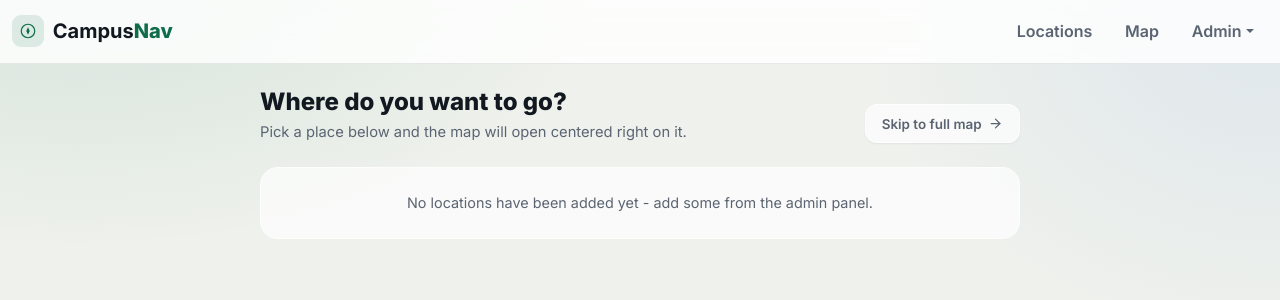
After one commit to Dawoodkhan09/smart-navigation-system-django-, a Django app: template campus/templates/campus/tree.html in a window 1280 px wide. The commit adds this page. Shown: the top 300 px of the page. Run offline with Django 5.2, Linux system fonts and the light colour scheme; the template is opened without the code that fills it, so the values that code supplies are empty.

Commit message:
Add location-tree landing page before the map
Root ('/') now shows a category-grouped tree of campus locations
instead of dropping straight onto the map. Clicking a node navigates
to /map/?location=<id>, which centers the map on that location and
selects it as the route destination automatically.

- New tree.html + location-tree.js: locations grouped by category,
  collapsible branches, click a node to jump to the map.
- map.js dispatches campus:locationsLoaded once locations are fetched;
  home.html listens for it to handle the ?location=<id> deep link.
- navigation.js's selectDestination() gained an optional {pan: true}
  to recenter the map (used by the deep link, not by search-box picks).
- urls.py/views.py: '/' -> locations_tree, '/map/' -> map_view (was
  both 'home' at '/').
- base.html navbar: separate "Locations"/"Map" links with active state.
- settings.py: add 127.0.0.1/localhost to ALLOWED_HOSTS for local dev
  (production host unchanged).

Co-Authored-By: Claude Sonnet 5 <noreply@anthropic.com>

```diff
--- a/campus/static/campus/css/site.css
+++ b/campus/static/campus/css/site.css
@@ -542,6 +542,215 @@ h1, h2, h3, h4, h5, h6 {
 }
 
 /* ==========================================================================
+   Location tree (landing page: campus/tree.html)
+   ========================================================================== */
+.tree-page {
+    max-width: 760px;
+    margin: 0 auto;
+}
+
+.tree-header {
+    display: flex;
+    align-items: flex-end;
+    justify-content: space-between;
+    gap: 1rem;
+    margin-bottom: 1.5rem;
+}
+
+.tree-title {
+    font-size: 1.5rem;
+    font-weight: 800;
+    color: var(--text);
+    margin: 0 0 .3rem;
+}
+
+.tree-subtitle {
+    color: var(--text-muted);
+    font-size: .92rem;
+    margin: 0;
+}
+
+.tree-skip-link {
+    display: inline-flex;
+    align-items: center;
+    gap: .4rem;
+    flex-shrink: 0;
+    padding: .55rem 1rem;
+    border-radius: var(--radius-md);
+    border: 1px solid var(--glass-border);
+    background: var(--glass);
+    color: var(--text-muted);
+    font-weight: 600;
+    font-size: .84rem;
+    text-decoration: none;
+    box-shadow: var(--shadow-sm);
+    transition: color .12s ease, border-color .12s ease, background-color .12s ease;
+}
+
+.tree-skip-link:hover {
+    color: var(--accent-dark);
+    border-color: var(--accent-soft);
+    background: var(--accent-soft);
+}
+
+.location-tree {
+    display: flex;
+    flex-direction: column;
+    gap: .85rem;
+}
+
+.tree-loading,
+.tree-empty {
+    padding: 1.5rem;
+    text-align: center;
+    color: var(--text-muted);
+    font-size: .9rem;
+    border: 1px solid var(--glass-border);
+    border-radius: var(--radius-lg);
+    background: var(--glass);
+}
+
+.tree-branch {
+    border: 1px solid var(--glass-border);
+    border-radius: var(--radius-lg);
+    background: var(--glass);
+    -webkit-backdrop-filter: blur(var(--glass-blur)) saturate(160%);
+    backdrop-filter: blur(var(--glass-blur)) saturate(160%);
+    box-shadow: var(--shadow-sm);
+    overflow: hidden;
+}
+
+.tree-branch-header {
+    display: flex;
+    align-items: center;
+    gap: .7rem;
+    width: 100%;
+    border: 0;
+    background: transparent;
+    padding: 1rem 1.1rem;
+    cursor: pointer;
+    text-align: left;
+    font-family: var(--font-sans);
+}
+
+.tree-branch-icon {
+    display: inline-flex;
+    align-items: center;
+    justify-content: center;
+    width: 34px;
+    height: 34px;
+    flex-shrink: 0;
+    border-radius: var(--radius-sm);
+    background: var(--accent-soft);
+    color: var(--accent);
+}
+
+.tree-branch-name {
+    flex: 1 1 auto;
+    font-weight: 700;
+    font-size: .98rem;
+    color: var(--text);
+}
+
+.tree-branch-count {
+    flex-shrink: 0;
+    min-width: 1.6em;
+    padding: .15em .55em;
+    border-radius: 999px;
+    background: var(--slate-soft);
+    color: var(--slate);
+    font-size: .74rem;
+    font-weight: 700;
+    text-align: center;
+}
+
+.tree-branch-chevron {
+    flex-shrink: 0;
+    color: var(--text-faint);
+    transition: transform .18s ease;
+}
+
+.tree-branch.is-open .tree-branch-chevron {
+    transform: rotate(180deg);
+}
+
+/* Animated collapse via the grid-rows trick - needs exactly one grid item
+   (.tree-branch-inner) so the whole group clips/expands together instead
+   of only the first location node. */
+.tree-branch-children {
+    display: grid;
+    grid-template-rows: 0fr;
+    transition: grid-template-rows .2s ease;
+}
+
+.tree-branch-inner {
+    overflow: hidden;
+}
+
+.tree-branch.is-open .tree-branch-children {
+    grid-template-rows: 1fr;
+}
+
+.tree-node {
+    display: flex;
+    align-items: center;
+    gap: .7rem;
+    width: 100%;
+    border: 0;
+    border-top: 1px solid var(--border);
+    background: transparent;
+    padding: .75rem 1.1rem .75rem 1.4rem;
+    cursor: pointer;
+    text-align: left;
+    font-family: var(--font-sans);
+    transition: background-color .12s ease;
+}
+
+.tree-node:hover,
+.tree-node:focus-visible {
+    background: var(--accent-soft);
+}
+
+.tree-node-dot {
+    flex-shrink: 0;
+    width: 7px;
+    height: 7px;
+    border-radius: 50%;
+    background: var(--accent);
+}
+
+.tree-node-body {
+    flex: 1 1 auto;
+    min-width: 0;
+    display: flex;
+    flex-direction: column;
+    line-height: 1.3;
+}
+
+.tree-node-name {
+    font-weight: 600;
+    font-size: .88rem;
+    color: var(--text);
+}
+
+.tree-node-desc {
+    font-size: .78rem;
+    color: var(--text-muted);
+    white-space: nowrap;
+    overflow: hidden;
+    text-overflow: ellipsis;
+}
+
+.tree-node-arrow {
+    flex-shrink: 0;
+    color: var(--text-faint);
+}
+
+.tree-node:hover .tree-node-arrow {
+    color: var(--accent);
+}
+
+/* ==========================================================================
    Responsive
    ========================================================================== */
 @media (max-width: 991.98px) {
--- /dev/null
+++ b/campus/static/campus/js/location-tree.js
@@ -0,0 +1,138 @@
+// location-tree.js - Landing-page node tree (campus/tree.html): campus
+// locations grouped by category. Clicking a category branch expands/
+// collapses its children; clicking a location node sends the user to the
+// map page centered on that node (see the ?location=<id> handler in
+// home.html, which map.js/navigation.js pick up once locations load).
+
+(function () {
+    const treeEl = document.getElementById('locationTree');
+    if (!treeEl) return;
+
+    const mapUrl = treeEl.dataset.mapUrl || '/map/';
+
+    // Small stroke-icon set matching the rest of the app's SVG style
+    // (see base.html / home.html inline icons) - one per seeded category,
+    // with a generic pin as the fallback for anything else an admin adds.
+    const CATEGORY_ICONS = {
+        Academic: '<path d="M4 6.5C4 5.7 4.6 5 5.5 5H12v14H5.5A1.5 1.5 0 0 1 4 17.5v-11z"></path><path d="M20 6.5c0-.8-.6-1.5-1.5-1.5H12v14h6.5c.8 0 1.5-.7 1.5-1.5v-11z"></path>',
+        Food: '<path d="M6 3v7a3 3 0 0 0 3 3v8"></path><path d="M6 3v6"></path><path d="M9 3v6"></path><path d="M18 3c-1.7 0-3 2-3 5s1.3 5 3 5v8"></path>',
+        Admin: '<rect x="3" y="7.5" width="18" height="12" rx="1.5"></rect><path d="M8 7.5V6a2 2 0 0 1 2-2h4a2 2 0 0 1 2 2v1.5"></path>',
+        Facility: '<path d="M4 21V9l8-5 8 5v12"></path><path d="M9 21v-6h6v6"></path>',
+        Entrance: '<path d="M5 21V4.6A1.6 1.6 0 0 1 6.6 3h8.8A1.6 1.6 0 0 1 17 4.6V21"></path><path d="M19 21H3"></path><path d="M12.5 12v.01"></path>'
+    };
+    const DEFAULT_ICON = '<path d="M12 21s-7-6.2-7-11a7 7 0 0 1 14 0c0 4.8-7 11-7 11z"></path><circle cx="12" cy="10" r="2.4"></circle>';
+
+    function iconSvg(markup, extraClass) {
+        return `<svg class="${extraClass}" viewBox="0 0 24 24" width="17" height="17" fill="none" stroke="currentColor" stroke-width="1.8" stroke-linecap="round" stroke-linejoin="round" aria-hidden="true">${markup}</svg>`;
+    }
+
+    function escapeHtml(str) {
+        const div = document.createElement('div');
+        div.textContent = str ?? '';
+        return div.innerHTML;
+    }
+
+    function groupByCategory(locations) {
+        const groups = new Map();
+        locations.forEach((loc) => {
+            const key = loc.category || 'General';
+            if (!groups.has(key)) groups.set(key, []);
+            groups.get(key).push(loc);
+        });
+        return groups;
+    }
+
+    function buildNode(loc) {
+        const node = document.createElement('button');
+        node.type = 'button';
+        node.className = 'tree-node';
+
+        const preview = (loc.description || '').replace(/\s+/g, ' ').trim();
+        const shortPreview = preview.length > 90 ? preview.slice(0, 90) + '...' : preview;
+
+        node.innerHTML = `
+            <span class="tree-node-dot" aria-hidden="true"></span>
+            <span class="tree-node-body">
+                <span class="tree-node-name">${escapeHtml(loc.name)}</span>
+                ${preview ? `<span class="tree-node-desc">${escapeHtml(shortPreview)}</span>` : ''}
+            </span>
+            <svg class="tree-node-arrow" viewBox="0 0 24 24" width="15" height="15" fill="none" stroke="currentColor" stroke-width="2" stroke-linecap="round" stroke-linejoin="round" aria-hidden="true">
+                <polyline points="9,6 15,12 9,18"></polyline>
+            </svg>
+        `;
+
+        // Click any node -> jump into the map, centered + selected as
+        // destination. See home.html's ?location=<id> handler.
+        node.addEventListener('click', () => {
+            window.location.href = mapUrl + '?location=' + loc.id;
+        });
+
+        return node;
+    }
+
+    function buildBranch(category, locations, isOpen) {
+        const branch = document.createElement('div');
+        branch.className = 'tree-branch' + (isOpen ? ' is-open' : '');
+
+        const header = document.createElement('button');
+        header.type = 'button';
+        header.className = 'tree-branch-header';
+        header.setAttribute('aria-expanded', String(isOpen));
+        header.innerHTML = `
+            ${iconSvg(CATEGORY_ICONS[category] || DEFAULT_ICON, 'tree-branch-icon')}
+            <span class="tree-branch-name">${escapeHtml(category)}</span>
+            <span class="tree-branch-count">${locations.length}</span>
+            <svg class="tree-branch-chevron" viewBox="0 0 24 24" width="16" height="16" fill="none" stroke="currentColor" stroke-width="2" stroke-linecap="round" stroke-linejoin="round" aria-hidden="true">
+                <polyline points="6,9 12,15 18,9"></polyline>
+            </svg>
+        `;
+        header.addEventListener('click', () => {
+            const nowOpen = branch.classList.toggle('is-open');
+            header.setAttribute('aria-expanded', String(nowOpen));
+        });
+
+        const children = document.createElement('div');
+        children.className = 'tree-branch-children';
+
+        // A single inner wrapper (not the location buttons directly) is
+        // required for the CSS grid-rows collapse animation to clip the
+        // whole group together - see .tree-branch-children in site.css.
+        const inner = document.createElement('div');
+        inner.className = 'tree-branch-inner';
+        locations.forEach((loc) => inner.appendChild(buildNode(loc)));
+        children.appendChild(inner);
+
+        branch.appendChild(header);
+        branch.appendChild(children);
+        return branch;
+    }
+
+    function renderTree(locations) {
+        if (!locations.length) {
+            treeEl.innerHTML = '<div class="tree-empty">No locations have been added yet - add some from the admin panel.</div>';
+            return;
+        }
+
+        const groups = groupByCategory(locations);
+        treeEl.innerHTML = '';
+
+        let isFirst = true;
+        groups.forEach((locs, category) => {
+            treeEl.appendChild(buildBranch(category, locs, isFirst));
+            isFirst = false;
+        });
+    }
+
+    async function loadTree() {
+        try {
+            const res = await fetch('/api/locations');
+            if (!res.ok) throw new Error('Request failed: ' + res.status);
+            renderTree(await res.json());
+        } catch (err) {
+            treeEl.innerHTML = '<div class="tree-empty">Could not load locations. Please refresh the page.</div>';
+            console.error(err);
+        }
+    }
+
+    loadTree();
+})();
--- a/campus/static/campus/js/map.js
+++ b/campus/static/campus/js/map.js
@@ -24,6 +24,10 @@
         const res = await fetch('/api/locations');
         if (!res.ok) return;
         window.allLocations = await res.json();
+        // Lets other scripts (e.g. the ?location=<id> deep-link handler in
+        // home.html) wait until window.allLocations is actually populated
+        // before looking a node up in it.
+        document.dispatchEvent(new CustomEvent('campus:locationsLoaded'));
     }
 
     document.addEventListener('DOMContentLoaded', loadLocations);
--- a/campus/templates/campus/base.html
+++ b/campus/templates/campus/base.html
@@ -17,7 +17,7 @@
 <body>
     <nav class="navbar navbar-expand-sm site-navbar mb-4">
         <div class="container-fluid">
-            <a class="navbar-brand" href="{% url 'home' %}">
+            <a class="navbar-brand" href="{% url 'tree' %}">
                 <span class="brand-mark">
                     <svg viewBox="0 0 24 24" width="18" height="18" aria-hidden="true">
                         <circle cx="12" cy="12" r="9" fill="none" stroke="currentColor" stroke-width="1.6" />
@@ -31,7 +31,8 @@
             </button>
             <div class="collapse navbar-collapse" id="navMenu">
                 <ul class="navbar-nav ms-auto align-items-sm-center gap-sm-1">
-                    <li class="nav-item"><a class="nav-link active" href="{% url 'home' %}">Map</a></li>
+                    <li class="nav-item"><a class="nav-link {% if request.resolver_match.url_name == 'tree' %}active{% endif %}" href="{% url 'tree' %}">Locations</a></li>
+                    <li class="nav-item"><a class="nav-link {% if request.resolver_match.url_name == 'map' %}active{% endif %}" href="{% url 'map' %}">Map</a></li>
                     <li class="nav-item dropdown">
                         <a class="nav-link dropdown-toggle" href="#" role="button" data-bs-toggle="dropdown">Admin</a>
                         <ul class="dropdown-menu dropdown-menu-end">
--- /dev/null
+++ b/campus/templates/campus/tree.html
@@ -0,0 +1,30 @@
+{% extends "campus/base.html" %}
+{% load static %}
+
+{% block title %}Browse Locations{% endblock %}
+
+{% block content %}
+<div class="tree-page">
+    <div class="tree-header">
+        <div>
+            <h1 class="tree-title">Where do you want to go?</h1>
+            <p class="tree-subtitle">Pick a place below and the map will open centered right on it.</p>
+        </div>
+        <a href="{% url 'map' %}" class="tree-skip-link">
+            Skip to full map
+            <svg viewBox="0 0 24 24" width="15" height="15" fill="none" stroke="currentColor" stroke-width="2" stroke-linecap="round" stroke-linejoin="round" aria-hidden="true">
+                <line x1="5" y1="12" x2="19" y2="12"></line>
+                <polyline points="12,5 19,12 12,19"></polyline>
+            </svg>
+        </a>
+    </div>
+
+    <div id="locationTree" class="location-tree" data-map-url="{% url 'map' %}">
+        <div class="tree-loading">Loading locations…</div>
+    </div>
+</div>
+{% endblock %}
+
+{% block scripts %}
+    <script src="{% static 'campus/js/location-tree.js' %}"></script>
+{% endblock %}
--- a/campus/urls.py
+++ b/campus/urls.py
@@ -3,7 +3,8 @@ from django.urls import path
 from . import api_views, views
 
 urlpatterns = [
-    path('', views.home, name='home'),
+    path('', views.locations_tree, name='tree'),
+    path('map/', views.map_view, name='map'),
     path('api/locations/search', api_views.location_search, name='api-location-search'),
     path('api/locations/<int:pk>', api_views.location_detail, name='api-location-detail'),
     path('api/locations', api_views.location_list, name='api-location-list'),
--- a/campus_navigation/settings.py
+++ b/campus_navigation/settings.py
@@ -32,7 +32,9 @@ SECRET_KEY = os.environ.get(
 DEBUG = os.environ.get('DJANGO_DEBUG', 'True') == 'True'
 
 ALLOWED_HOSTS = [
-    h.strip() for h in os.environ.get('DJANGO_ALLOWED_HOSTS', '').split(',') if h.strip()
+    'dawood09.pythonanywhere.com',
+    '127.0.0.1',
+    'localhost',
 ]
 
 # Needed by Django's CSRF checks for HTTPS deployments (e.g.
```
Also changed, not shown: campus/static/campus/js/navigation.js (+8 -2 lines), campus/templates/campus/home.html (+15 -0 lines), campus/views.py (+12 -1 lines).
